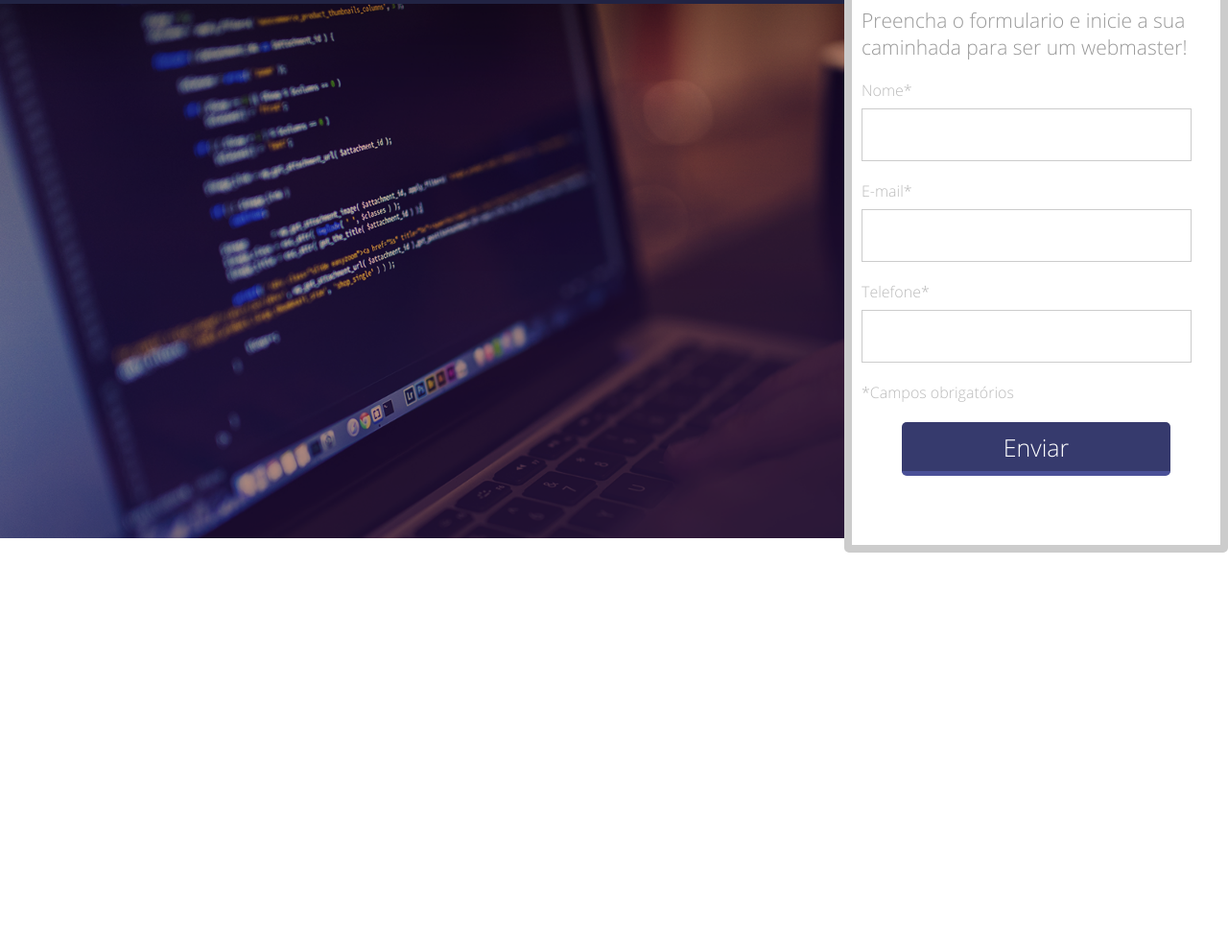
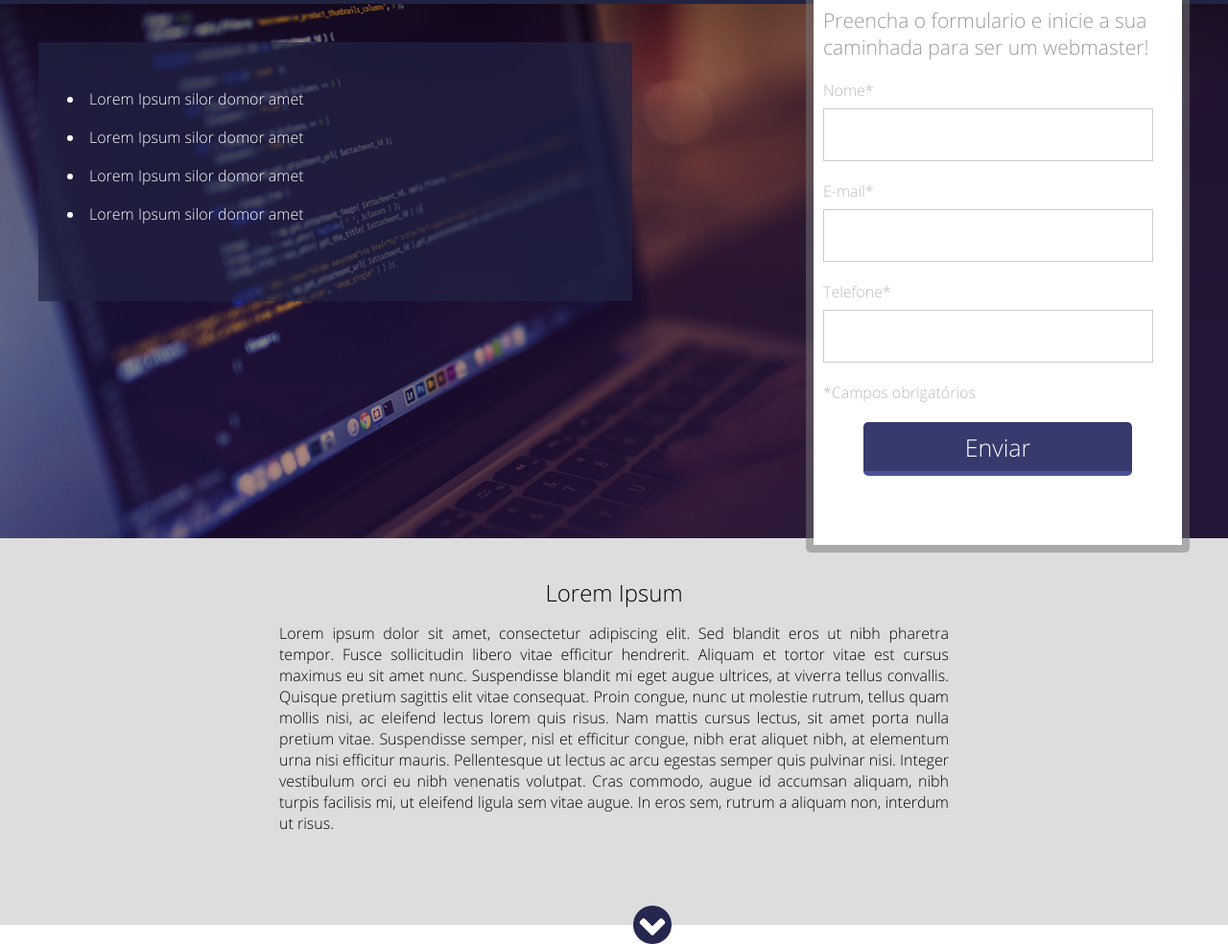
Before and after one commit to Je-ss/landPageDanki, a plain HTML site: page index.html in a window 1280 px wide. Shown: the part 56-1040 px from the top of the page at 96% size. Before the commit the page ends 800 px from the top, so only its background shows below. Drawn offline with Linux system fonts and the light colour scheme.

Commit message:
Add primeira sessão

```diff
--- a/css/style.css
+++ b/css/style.css
@@ -15,7 +15,7 @@ html, body{
 }
 
 .center {
-    width:1280px;
+    width:1200px;
     margin: 0 auto;
 }
 
@@ -49,9 +49,10 @@ html, body{
     float: right;
     position: relative;
     top: -15px;
-    border: 8px solid #ccc;
+    border: 8px solid rgba(120, 120, 120,0.5);
     background-color: white;
     border-radius: 5px;
+    background-clip:padding-box;
 }
 
 .form h2{
@@ -113,3 +114,50 @@ html, body{
 .form input[type="submit"]:hover{
     background-color:#1d1e2e;
 }
+
+.container-list{
+    padding: 30px;
+    margin-top:40px;
+    float:left;
+    width:619px;
+    height:270px;
+    background-color: rgba(33,35,67,0.7);
+}
+
+.container-list ul{
+    list-style-position: inside;
+}
+
+.container-list ul  li{
+    color:white;
+    margin-top: 18px;
+}
+
+.container-two{
+    padding:40px 0;
+    background-color:#DDDDDD;
+    text-align:center;
+}
+
+.container-two h2 {
+    font-weight: normal;
+
+}
+
+.container-two p {
+    width:698px;
+    margin: 15px 0;
+    display: inline-block;
+    text-align:justify;
+}
+
+.arrow{
+    width: 40px;
+    height: 40px;
+    position: relative;
+    top: 60px;
+    left: 50%;
+    margin-left: 20px;
+    background-image: url('../images/arrow.png');
+    background-size: 100% 100%;
+}
--- a/index.html
+++ b/index.html
@@ -16,6 +16,16 @@
 
     <div class="container-banner">
         <div class="center">
+          <div class="container-list">
+            <ul>
+                <li>Lorem Ipsum silor domor amet</li>
+                <li>Lorem Ipsum silor domor amet</li>
+                <li>Lorem Ipsum silor domor amet</li>
+                <li>Lorem Ipsum silor domor amet</li>
+
+            </ul>
+          </div><!--container-list-->
+
             <div class="form">
                 <h2>Preencha  o formulario e inicie a sua caminhada para ser um webmaster!</h2>
                 <form>
@@ -41,5 +51,26 @@
             </div><!--form-->
         </div><!--center-->
     </div><!--container-banner-->
+
+    <div class="container-two">
+        <div class="center">
+            <h2>Lorem Ipsum</h2>
+            <p> Lorem ipsum dolor sit amet, consectetur adipiscing elit. Sed blandit eros ut nibh pharetra tempor.
+                 Fusce sollicitudin libero vitae efficitur hendrerit.
+                 Aliquam et tortor vitae est cursus maximus eu sit amet nunc.
+                 Suspendisse blandit mi eget augue ultrices, at viverra tellus convallis.
+                 Quisque pretium sagittis elit vitae consequat.
+                 Proin congue, nunc ut molestie rutrum, tellus quam mollis nisi, ac eleifend lectus lorem quis risus.
+                 Nam mattis cursus lectus, sit amet porta nulla pretium vitae.
+                  Suspendisse semper, nisl et efficitur congue, nibh erat aliquet nibh, at elementum urna nisi efficitur mauris.
+                  Pellentesque ut lectus ac arcu egestas semper quis pulvinar nisi.
+                  Integer vestibulum orci eu nibh venenatis volutpat. Cras commodo, augue id accumsan aliquam,
+                  nibh turpis facilisis mi, ut eleifend ligula sem vitae augue.
+                In eros sem, rutrum a aliquam non, interdum ut risus.</p>
+        </div><!--center-->
+        <div class="arrow">
+
+        </div><!--arrow-->
+    </div><!--container-two-->
 </body>
 </html>
```
